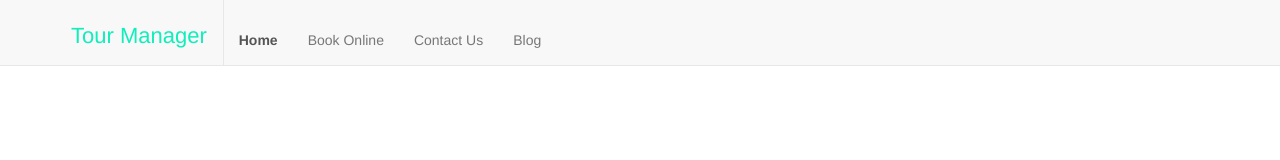
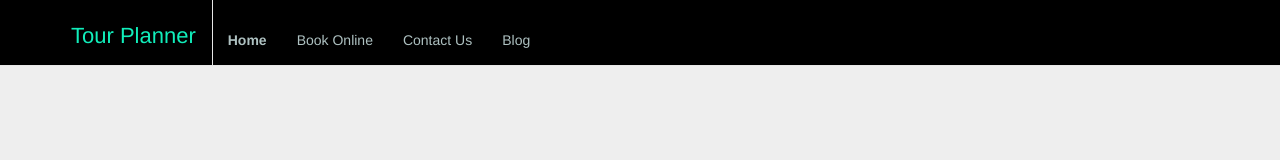
Before and after one commit to RajuSuranagi/tourmanager, a plain HTML site: page index.html in a window 1280 px wide. Drawn offline with nearby package versions, Linux system fonts and the light colour scheme.

Commit message:
Adding CSS to Elements Changed Tour Manager to Tour Planner

```diff
--- a/css/style.css
+++ b/css/style.css
@@ -1,5 +1,9 @@
+/**
+ * Custom style for Tour Planner
+ */
 body {
   padding-top: 50px;
+  background-color: #eeeeee;
 }
 
 .em-text {
@@ -8,6 +12,10 @@ body {
 
 .container > .navbar-collapse {
   margin-left: 75px;
+}
+
+.navbar-default {
+  background-color: #000000;
 }
 
 .navbar-default .navbar-brand  {
@@ -21,9 +29,19 @@ body {
 }
 .navbar-nav > li > a {
   padding-top:30px;
+  color: white;
+}
+
+.navbar-default .navbar-nav > li > a {
+  color: #aec1c1;
+}
+
+.navbar-default .navbar-nav > li > a:hover {
+  color: #44c1c1;
 }
 
 .navbar-default .navbar-nav > .active > a {
   font-weight: bold;
   background-color: rgba(0,0,0,0) !important;
+  color: #aec1c1;
 }
--- a/index.html
+++ b/index.html
@@ -4,7 +4,7 @@
     <meta charset="utf-8">
     <meta http-equiv="X-UA-Compatible" content="IE=edge">
     <meta name="viewport" content="width=device-width, initial-scale=1">
-    <title>Make My Tour</title>
+    <title>Tour Planner | Home</title>
     <!-- Bootstrap core CSS -->
     <link href="css/bootstrap.css" rel="stylesheet">
     <!-- Custom styles for this template -->
@@ -23,10 +23,10 @@
             <span class="icon-bar"></span>
           </button>
         </div>
-        <div class="navbar navbar-brand content-page-margin">Tour Manager</div>
+        <div class="navbar navbar-brand content-page-margin">Tour Planner</div>
         <div id="navbar" class="collapse navbar-collapse">
           <ul class="nav navbar-nav">
-            <li class="active" style="border-left: #e7e7e7 1px solid"><a class="content-page" href="index.html">Home</a></li>
+            <li class="active" style="border-left: #e7e7e7 1px solid"><a class="content-page-margin" href="index.html">Home</a></li>
             <li><a class="content-page-margin" href="about.html">Book Online</a></li>
             <li><a class="content-page-margin" href="contactUs.html">Contact Us</a></li>
             <li><a class="content-page-margin" href="contact.html">Blog</a></li>
```
